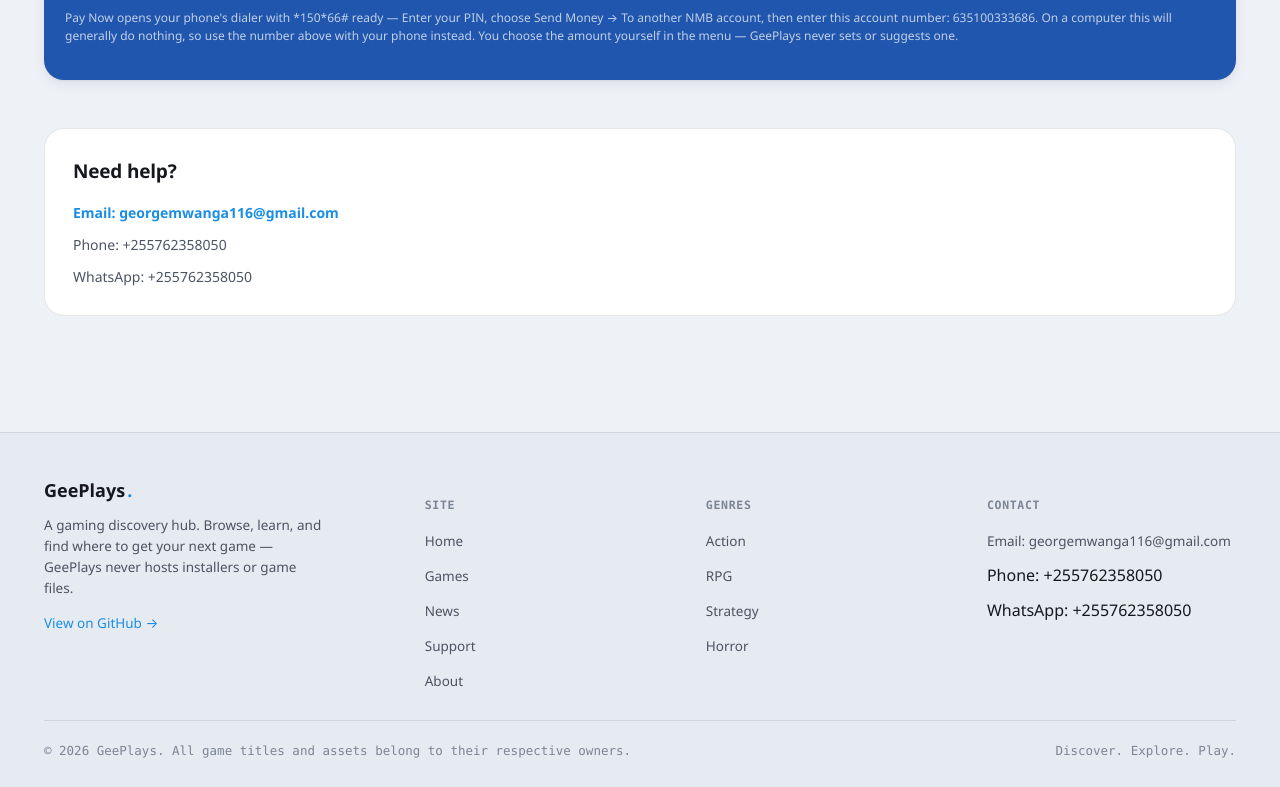
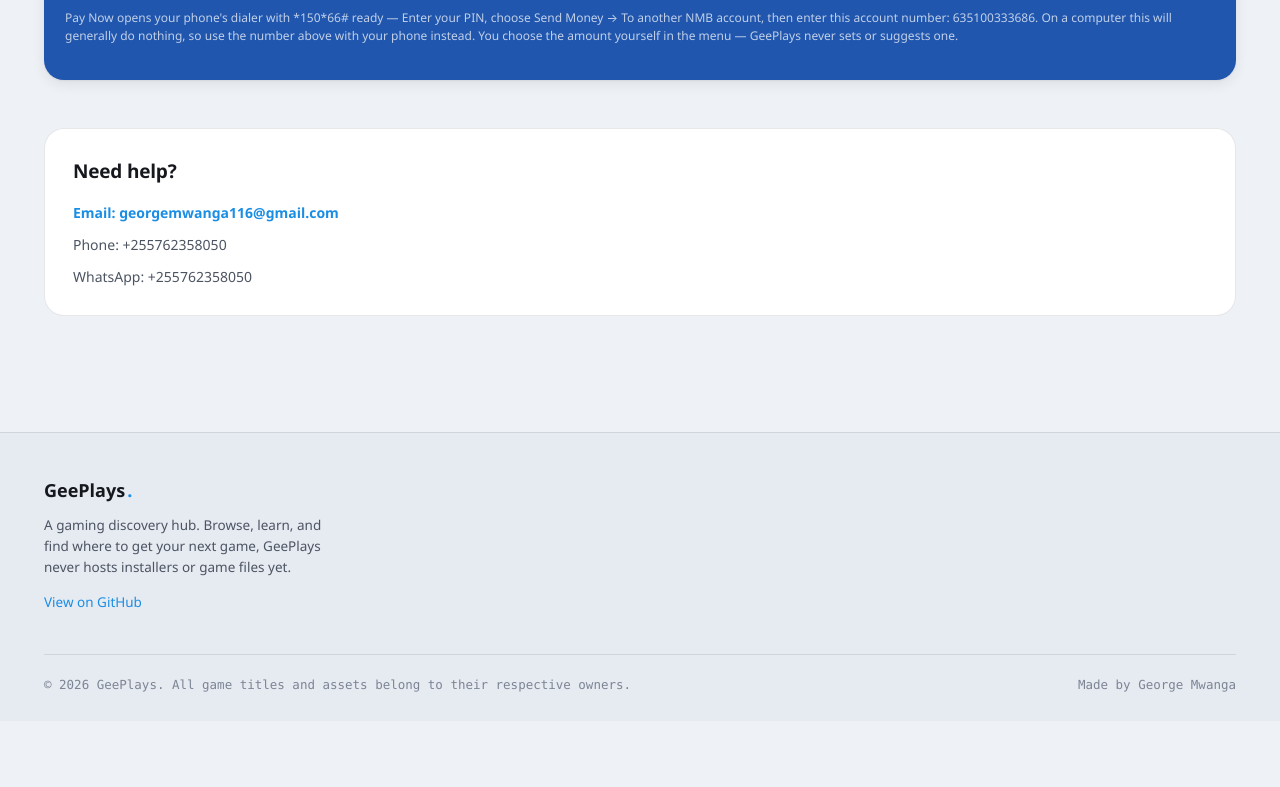
Before and after one commit to isitGee/GeePlays, a website: page support.html in a window 1280 px wide. Shown: the part 1072-1859 px from the top of the page. After the commit the page ends 1793 px from the top, so only its background shows below. Drawn offline with Linux system fonts and the light colour scheme.

Commit message:
Revise title, meta descriptions, and footer text
Updated the title and meta descriptions for better clarity and conciseness. Adjusted footer text for improved messaging.

```diff
--- a/support.html
+++ b/support.html
@@ -4,8 +4,8 @@
 <meta charset="UTF-8">
 <meta name="viewport" content="width=device-width, initial-scale=1.0">
 <meta name="color-scheme" content="dark light">
-<title>Support — GeePlays</title>
-<meta name="description" content="Support GeePlays via mobile money or bank transfer. You choose the amount — GeePlays never sets or suggests one.">
+<title>Support GeePlays</title>
+<meta name="description" content="Support GeePlays via mobile money or bank transfer.">
 <meta name="theme-color" content="#0f1115" media="(prefers-color-scheme: dark)">
 <meta name="theme-color" content="#eef1f6" media="(prefers-color-scheme: light)">
 
@@ -14,8 +14,8 @@
 <link rel="canonical" href="https://isitgee.github.io/GeePlays/support.html">
 <meta property="og:type" content="website">
 <meta property="og:site_name" content="GeePlays">
-<meta property="og:title" content="Support GeePlays — M-Pesa, Airtel Money &amp; NMB Bank">
-<meta property="og:description" content="Keep GeePlays online. Send any amount you choose yourself — Vodacom M-Pesa, Airtel Money or NMB Bank. Nothing is pre-set and no amount is ever suggested.">
+<meta property="og:title" content="Support GeePlays via M-Pesa, Airtel Money &amp; NMB Bank">
+<meta property="og:description" content="Keep GeePlays online. Send any amount via Vodacom M-Pesa, Airtel Money or NMB Bank. Nothing is pre-set and no amount is too small.">
 <meta property="og:url" content="https://isitgee.github.io/GeePlays/support.html">
 <meta property="og:image" content="https://isitgee.github.io/GeePlays/assets/share/support.jpg">
 <meta property="og:image:width" content="1200">
@@ -23,8 +23,8 @@
 <meta property="og:image:alt" content="A phone, payment cards and banknotes in cool blue light, headed “Support GeePlays”.">
 <meta property="og:locale" content="en_US">
 <meta name="twitter:card" content="summary_large_image">
-<meta name="twitter:title" content="Support GeePlays — M-Pesa, Airtel Money &amp; NMB Bank">
-<meta name="twitter:description" content="Keep GeePlays online. Send any amount you choose yourself — Vodacom M-Pesa, Airtel Money or NMB Bank. Nothing is pre-set and no amount is ever suggested.">
+<meta name="twitter:title" content="Support GeePlays via M-Pesa, Airtel Money &amp; NMB Bank">
+<meta name="twitter:description" content="Keep GeePlays online. Send any amount via Vodacom M-Pesa, Airtel Money or NMB Bank. Nothing is pre-set and no amount is too small.">
 <meta name="twitter:image" content="https://isitgee.github.io/GeePlays/assets/share/support.jpg">
 <meta name="twitter:image:alt" content="A phone, payment cards and banknotes in cool blue light, headed “Support GeePlays”.">
 <link rel="stylesheet" href="./css/style.css">
@@ -125,39 +125,14 @@
     <div class="footer-grid">
       <div class="footer-brand">
         <a href="./index.html" class="logo">GeePlays<span class="accent-dot">.</span></a>
-        <p>A gaming discovery hub. Browse, learn, and find where to get your next game — GeePlays never hosts installers or game files.</p>
-        <p style="margin-top:14px;"><a href="https://github.com/isitGee/GeePlays" target="_blank" rel="noopener noreferrer">View on GitHub →</a></p>
-      </div>
-      <div class="footer-col">
-        <h5>Site</h5>
-        <ul>
-          <li><a href="./index.html">Home</a></li>
-          <li><a href="./games.html">Games</a></li>
-          <li><a href="./news.html">News</a></li>
-          <li><a href="./support.html">Support</a></li>
-          <li><a href="./about.html">About</a></li>
-        </ul>
-      </div>
-      <div class="footer-col">
-        <h5>Genres</h5>
-        <ul>
-          <li><a href="./games.html?genre=Action">Action</a></li>
-          <li><a href="./games.html?genre=RPG">RPG</a></li>
-          <li><a href="./games.html?genre=Strategy">Strategy</a></li>
-          <li><a href="./games.html?genre=Horror">Horror</a></li>
-        </ul>
-      </div>
-      <div class="footer-col" id="footer-contacts">
-        <h5>Contact</h5>
-        <ul id="footerContactsList">
-          <!-- Populated from data/support.json -->
-        </ul>
+        <p>A gaming discovery hub. Browse, learn, and find where to get your next game, GeePlays never hosts installers or game files yet.</p>
+        <p style="margin-top:14px;"><a href="https://github.com/isitGee/GeePlays" target="_blank" rel="noopener noreferrer">View on GitHub</a></p>
       </div>
     </div>
     <hr class="divider">
     <div class="footer-bottom" style="margin-top:20px;">
       <span>© <span data-year></span> GeePlays. All game titles and assets belong to their respective owners.</span>
-      <span>Discover. Explore. Play.</span>
+      <span>Made by George Mwanga</span>
     </div>
   </div>
 </footer>
```
